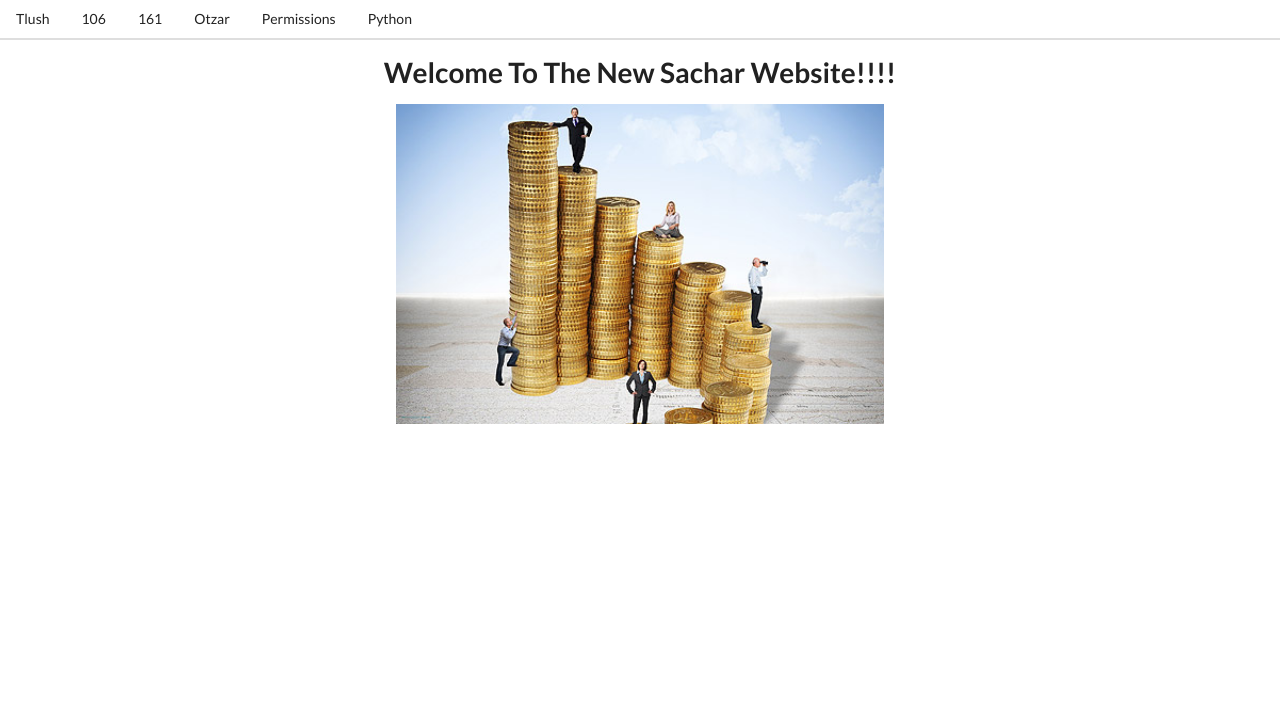
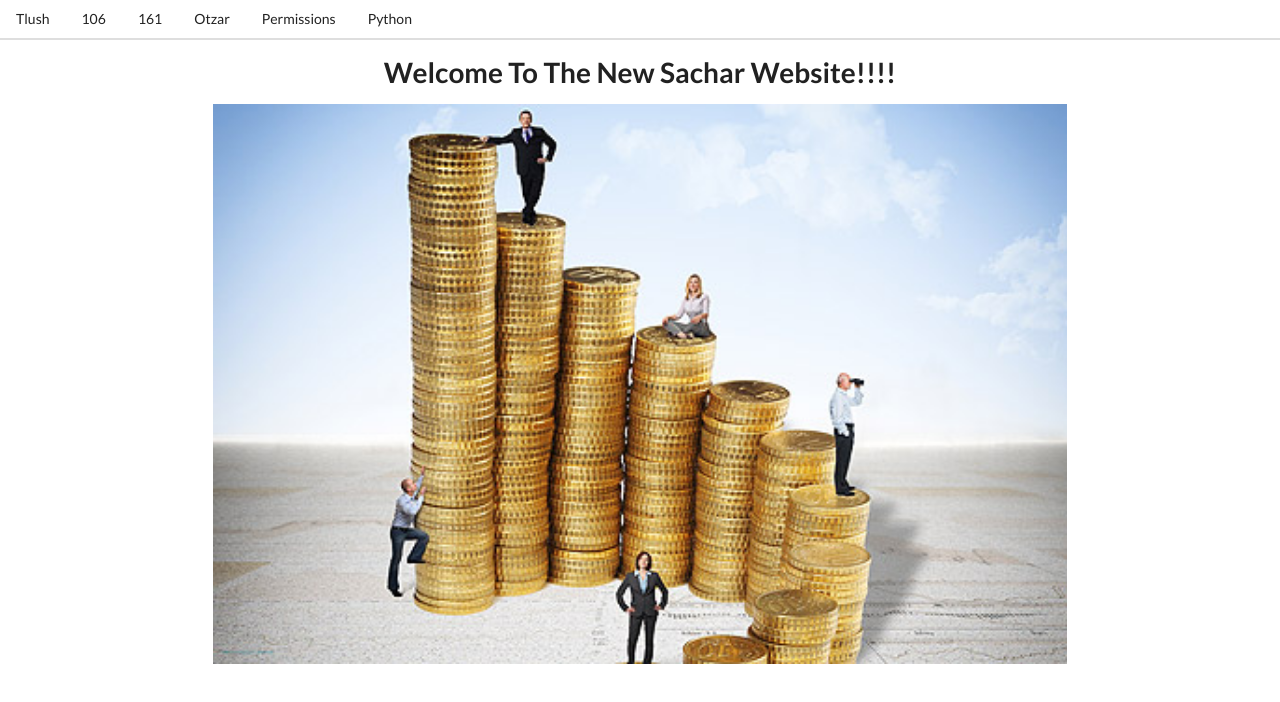
Before and after one commit to Shama95/GenTlushim, a React app: page / in a window 1280 px wide. Built offline with nearby package versions, Linux system fonts and the light colour scheme.

Commit message:
adding comments in all of my components

```diff
--- a/src/Components/App.js
+++ b/src/Components/App.js
@@ -11,7 +11,7 @@ import Otzar from "./Otzar";
 import Loading from "./Loading";
 
 const App = () => {
-  return (
+  return (//in the app component we use the route component to chose the component being used according to the path.
     <div>
       <Header />
       <Route path="/">
--- a/src/Components/Header.js
+++ b/src/Components/Header.js
@@ -2,7 +2,7 @@ import React from 'react';
 import Link from './Link'
 
 const Header =()=>{
-    return (
+    return (//this component changes each url according to what the user presses in the header.
         <div className="ui secondary pointing menu">
 
             <Link href="/Tlush" className="item">
--- a/src/Components/Loading.js
+++ b/src/Components/Loading.js
@@ -3,7 +3,7 @@ import Logo from "../images/sachar.jpg";
 import '../css/app.css';
 
 const Loading=()=>{
-    return (
+    return (//this component is the main page component, it uses the css file to center the message and the image.
         <div className="App">
             <h1 style={{  padding:'0px'}}>
                 Welcome To The New Sachar Website!!!!
@@ -14,5 +14,3 @@ const Loading=()=>{
     );
 }
 export default Loading;
-
-// <div style={{ marginTop:'0px',backgroundImage: `url(${Logo})`, padding:'32px', width:'100%', height: '100%'}} />
--- a/src/css/app.css
+++ b/src/css/app.css
@@ -1,7 +1,6 @@
 .App {
-    text-align: center;
+    text-align: center;/*aligning of the text in the center*/
   }
   .App-logo {
-    height: 40vmin;
-    pointer-events: none;
+    height: 70vmin;/*decides the size of the image*/
   }
```
